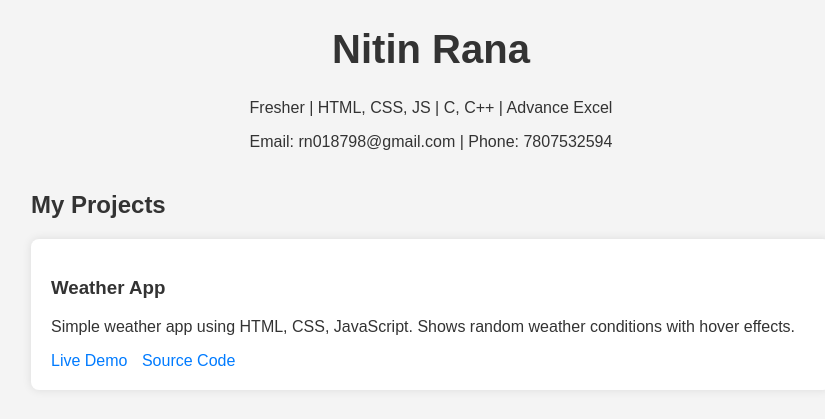
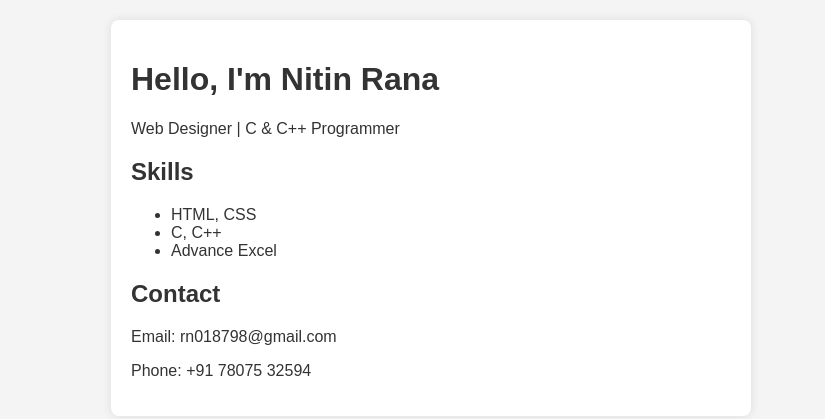
Before and after one commit to nitin53rana/Nitin-portfolio, a plain HTML site: page index.html in a window 1280 px wide. Shown: the whole page, without its empty margins (209-1034 px from the left). Drawn offline with Linux system fonts and the light colour scheme.

Commit message:
Add files via upload

```diff
--- a/index.html
+++ b/index.html
@@ -1,26 +1,23 @@
+
 <!DOCTYPE html>
-<html lang="en">
+<html>
 <head>
-    <meta charset="UTF-8">
     <title>Nitin Rana - Portfolio</title>
     <link rel="stylesheet" href="style.css">
 </head>
 <body>
-    <header>
-        <h1>Nitin Rana</h1>
-        <p>Fresher | HTML, CSS, JS | C, C++ | Advance Excel</p>
-        <p>Email: rn018798@gmail.com | Phone: 7807532594</p>
-    </header>
-    <main>
-        <section id="projects">
-            <h2>My Projects</h2>
-            <div class="project">
-                <h3>Weather App</h3>
-                <p>Simple weather app using HTML, CSS, JavaScript. Shows random weather conditions with hover effects.</p>
-                <a href="https://nitin53rana.github.io/weather-app/" target="_blank">Live Demo</a>
-                <a href="https://github.com/nitin53rana/weather-app" target="_blank">Source Code</a>
-            </div>
-        </section>
-    </main>
+    <div class="container">
+        <h1>Hello, I'm Nitin Rana</h1>
+        <p>Web Designer | C & C++ Programmer</p>
+        <h2>Skills</h2>
+        <ul>
+            <li>HTML, CSS</li>
+            <li>C, C++</li>
+            <li>Advance Excel</li>
+        </ul>
+        <h2>Contact</h2>
+        <p>Email: rn018798@gmail.com</p>
+        <p>Phone: +91 78075 32594</p>
+    </div>
 </body>
 </html>
--- a/style.css
+++ b/style.css
@@ -1,34 +1,16 @@
+
 body {
     font-family: Arial, sans-serif;
-    margin: 20px;
     background-color: #f4f4f4;
     color: #333;
+    margin: 0;
+    padding: 20px;
 }
-header {
-    text-align: center;
-    margin-bottom: 40px;
+.container {
+    background: white;
+    max-width: 600px;
+    margin: auto;
+    padding: 20px;
+    box-shadow: 0 0 10px rgba(0,0,0,0.1);
+    border-radius: 8px;
 }
-h1 {
-    font-size: 2.5em;
-}
-#projects {
-    max-width: 800px;
-    margin: auto;
-}
-.project {
-    background-color: white;
-    padding: 20px;
-    margin-bottom: 20px;
-    border-radius: 8px;
-    box-shadow: 0 0 10px rgba(0,0,0,0.1);
-}
-.project a {
-    display: inline-block;
-    margin-right: 10px;
-    text-decoration: none;
-    color: #007BFF;
-    transition: color 0.3s ease;
-}
-.project a:hover {
-    color: #0056b3;
-}
```
